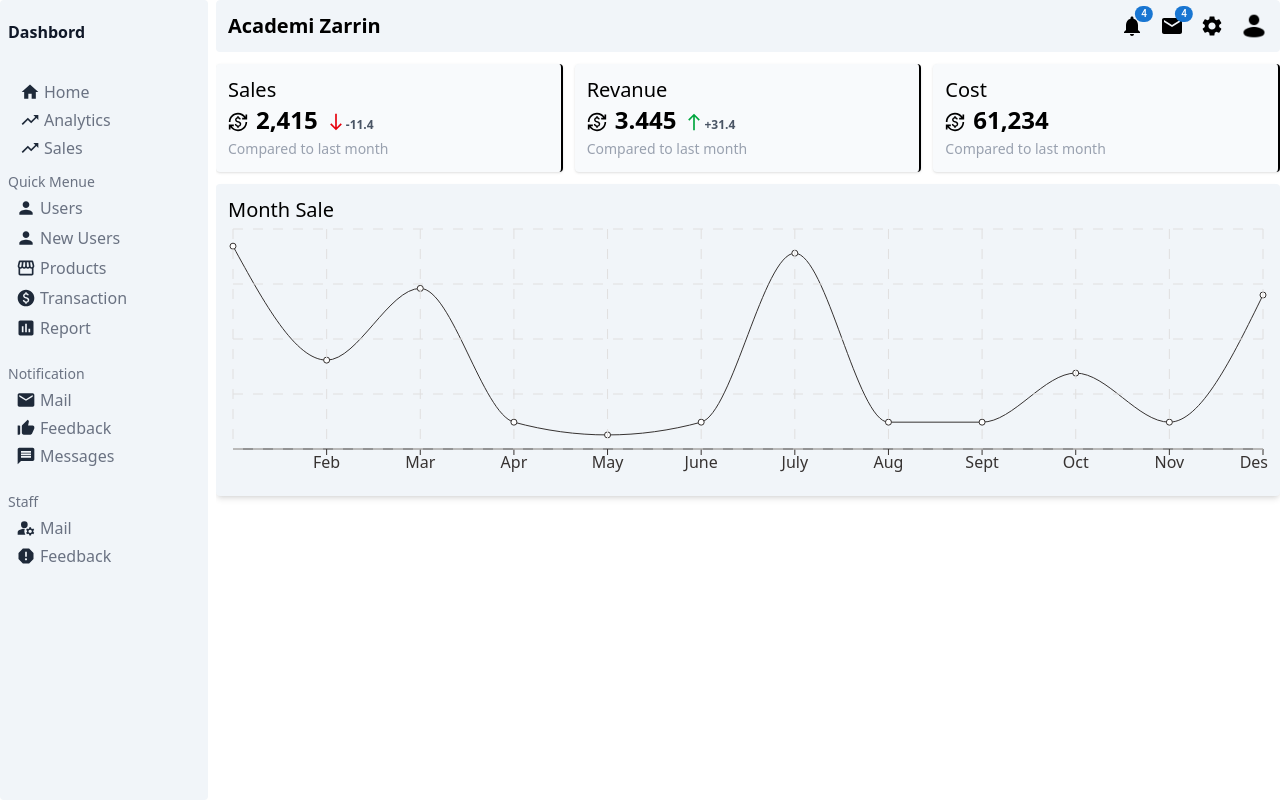
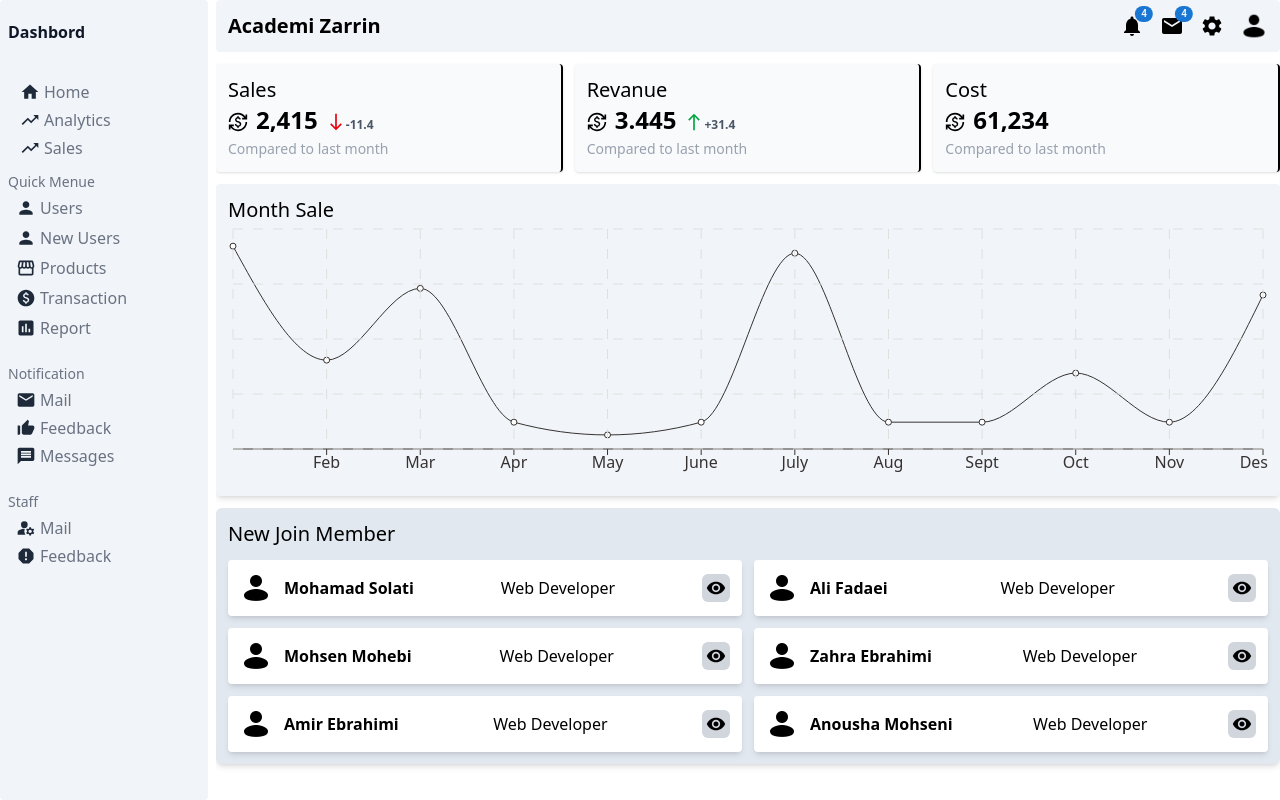
Before and after one commit to zarrin-ebrahimi/cms-react, a React (Vite) app: page / in a window 1280 px wide. Built offline with nearby package versions, Linux system fonts and the light colour scheme.

Commit message:
Added New Users Feacherd

```diff
--- /dev/null
+++ b/src/components/users/WidgetSm.jsx
@@ -0,0 +1,24 @@
+import React from 'react'
+import * as Icon from '@mui/icons-material'
+import {newMembers} from './datas'
+export default function WidgetSm(){
+    return(
+        <div className='bg-slate-200 mt-3 rounded-md shadow-md p-3'>
+            <span className='text-xl '>New Join Member</span>
+            <ul className=' w-full mt-3 grid grid-cols-2 gap-3'>
+               {newMembers.map(user =>(
+                    <li key={user.id} className='flex items-center justify-between bg-white rounded-sm shadow-md p-3'>
+                    <div  className='flex gap-x-3 items-center'>
+                    <img src={user.img} alt="" />
+                        <span className='font-bold'>{user.username}</span>
+                    </div>
+                    <span className=''>{user.title}</span>
+                    <button className='bg-gray-300 rounded-md'>
+                        <Icon.Visibility className='m-1' fontSize='small'/>
+                    </button>
+                </li>
+               ))}
+            </ul>
+        </div>
+    )
+}
--- /dev/null
+++ b/src/components/users/datas.jsx
@@ -0,0 +1,11 @@
+const newMembers =[
+    {id:1, username:'Mohamad Solati', title:'Web Developer', img:'images/icons8-user-32.png'},
+    {id:2, username:'Ali Fadaei', title:'Web Developer', img:'images/icons8-user-32.png'},
+    {id:3, username:'Mohsen Mohebi', title:'Web Developer', img:'images/icons8-user-32.png'},
+    {id:4, username:'Zahra Ebrahimi', title:'Web Developer', img:'images/icons8-user-32.png'},
+    {id:5, username:'Amir Ebrahimi', title:'Web Developer', img:'images/icons8-user-32.png'},
+    {id:6, username:'Anousha Mohseni', title:'Web Developer', img:'images/icons8-user-32.png'},
+
+]
+
+export  {newMembers}
--- a/src/pages/Home.jsx
+++ b/src/pages/Home.jsx
@@ -3,6 +3,7 @@ import Chart from '../components/rechart/chart'
 import { xAxisData } from '../components/rechart/datas'
 import * as Icon from '@mui/icons-material'
 import BoxFeatures from '../components/BoxFeatures'
+import WidgetSm from '../components/users/WidgetSm'
 export default function Home() {
   return (
     <div>
@@ -34,6 +35,9 @@ export default function Home() {
       </BoxFeatures>
       </div>
       <Chart grid  title='Month Sale' data={xAxisData} dataKey="Sale" ></Chart>
+
+      <WidgetSm/>
+
     </div>
   )
 }
```
